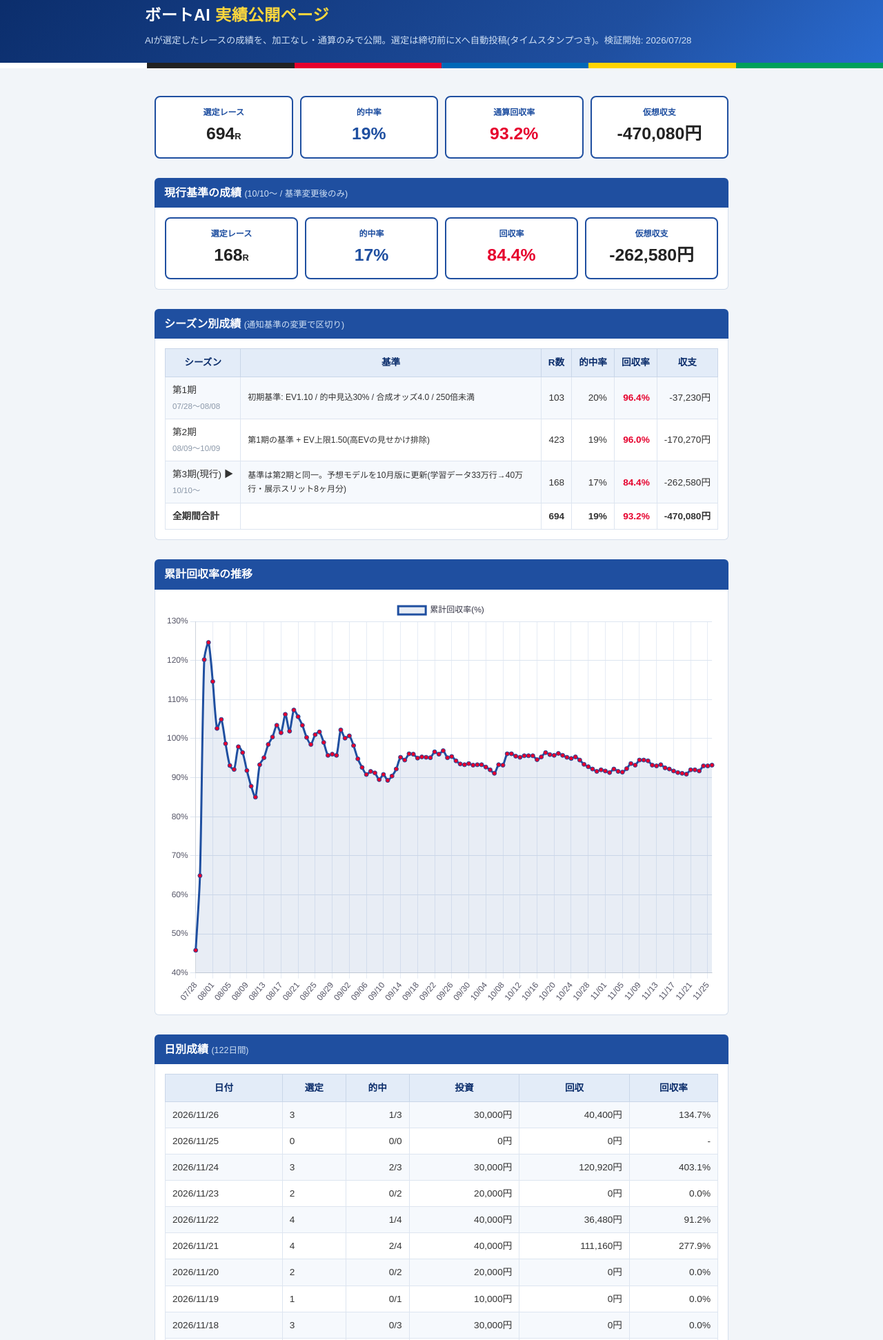
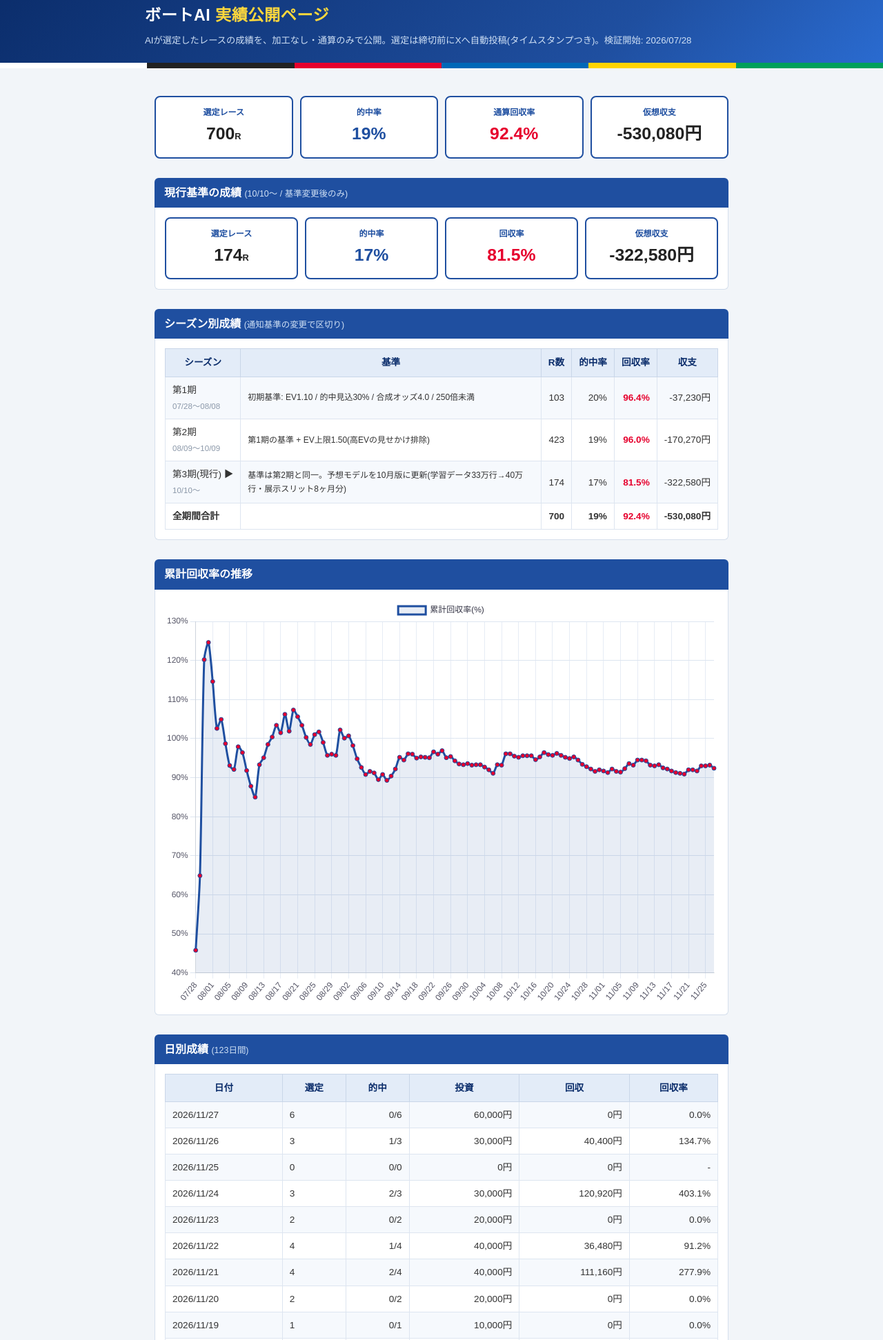
Before and after one commit to ikumihamaguchi-tech/boatai-results-site, a plain HTML site: page index.html in a window 1280 px wide. Shown: the part 23-1966 px from the top of the page at 69% size. Drawn offline with nearby package versions, Linux system fonts and the light colour scheme.

Commit message:
update 2026-11-27 23:20

```diff
--- a/index.html
+++ b/index.html
@@ -78,26 +78,26 @@
 <div class="wrap">
   <div class="cards">
     <div class="card"><div class="label">選定レース</div>
-      <div class="value">694<span style="font-size:.8rem">R</span></div></div>
+      <div class="value">700<span style="font-size:.8rem">R</span></div></div>
     <div class="card"><div class="label">的中率</div>
       <div class="value blue">19%</div></div>
     <div class="card"><div class="label">通算回収率</div>
-      <div class="value red">93.2%</div></div>
+      <div class="value red">92.4%</div></div>
     <div class="card"><div class="label">仮想収支</div>
-      <div class="value ">-470,080円</div></div>
+      <div class="value ">-530,080円</div></div>
   </div>
 
   <h2>現行基準の成績 <span class="sub">(10/10〜 / 基準変更後のみ)</span></h2>
   <div class="panel">
   <div class="cards" style="margin-top:0">
     <div class="card"><div class="label">選定レース</div>
-      <div class="value">168<span style="font-size:.8rem">R</span></div></div>
+      <div class="value">174<span style="font-size:.8rem">R</span></div></div>
     <div class="card"><div class="label">的中率</div>
       <div class="value blue">17%</div></div>
     <div class="card"><div class="label">回収率</div>
-      <div class="value red">84.4%</div></div>
+      <div class="value red">81.5%</div></div>
     <div class="card"><div class="label">仮想収支</div>
-      <div class="value ">-262,580円</div></div>
+      <div class="value ">-322,580円</div></div>
   </div>
   </div>
 
@@ -105,20 +105,21 @@
   <div class="panel tablewrap"><table>
     <tr><th>シーズン</th><th>基準</th><th>R数</th><th>的中率</th>
     <th>回収率</th><th>収支</th></tr>
-    <tr><td>第1期<br><span style='font-size:.72rem;color:#8a97a8'>07/28〜08/08</span></td><td style='text-align:left;white-space:normal;font-size:.75rem'>初期基準: EV1.10 / 的中見込30% / 合成オッズ4.0 / 250倍未満</td><td>103</td><td>20%</td><td class='roi-strong'>96.4%</td><td>-37,230円</td></tr><tr><td>第2期<br><span style='font-size:.72rem;color:#8a97a8'>08/09〜10/09</span></td><td style='text-align:left;white-space:normal;font-size:.75rem'>第1期の基準 + EV上限1.50(高EVの見せかけ排除)</td><td>423</td><td>19%</td><td class='roi-strong'>96.0%</td><td>-170,270円</td></tr><tr style='background:#fff8e8'><td>第3期(現行) ▶<br><span style='font-size:.72rem;color:#8a97a8'>10/10〜</span></td><td style='text-align:left;white-space:normal;font-size:.75rem'>基準は第2期と同一。予想モデルを10月版に更新(学習データ33万行→40万行・展示スリット8ヶ月分)</td><td>168</td><td>17%</td><td class='roi-strong'>84.4%</td><td>-262,580円</td></tr>
+    <tr><td>第1期<br><span style='font-size:.72rem;color:#8a97a8'>07/28〜08/08</span></td><td style='text-align:left;white-space:normal;font-size:.75rem'>初期基準: EV1.10 / 的中見込30% / 合成オッズ4.0 / 250倍未満</td><td>103</td><td>20%</td><td class='roi-strong'>96.4%</td><td>-37,230円</td></tr><tr><td>第2期<br><span style='font-size:.72rem;color:#8a97a8'>08/09〜10/09</span></td><td style='text-align:left;white-space:normal;font-size:.75rem'>第1期の基準 + EV上限1.50(高EVの見せかけ排除)</td><td>423</td><td>19%</td><td class='roi-strong'>96.0%</td><td>-170,270円</td></tr><tr style='background:#fff8e8'><td>第3期(現行) ▶<br><span style='font-size:.72rem;color:#8a97a8'>10/10〜</span></td><td style='text-align:left;white-space:normal;font-size:.75rem'>基準は第2期と同一。予想モデルを10月版に更新(学習データ33万行→40万行・展示スリット8ヶ月分)</td><td>174</td><td>17%</td><td class='roi-strong'>81.5%</td><td>-322,580円</td></tr>
     <tr style="font-weight:700"><td>全期間合計</td><td></td>
-    <td>694</td><td>19%</td>
-    <td class="roi-strong">93.2%</td>
-    <td>-470,080円</td></tr>
+    <td>700</td><td>19%</td>
+    <td class="roi-strong">92.4%</td>
+    <td>-530,080円</td></tr>
   </table></div>
 
   <h2>累計回収率の推移</h2>
   <div class="panel"><canvas id="chart" height="220"></canvas></div>
 
-  <h2>日別成績 <span class="sub">(122日間)</span></h2>
+  <h2>日別成績 <span class="sub">(123日間)</span></h2>
   <div class="panel tablewrap"><table>
     <tr><th>日付</th><th>選定</th><th>的中</th><th>投資</th><th>回収</th><th>回収率</th></tr>
-    <tr><td>2026/11/26</td><td>3</td><td>1/3</td><td>30,000円</td><td>40,400円</td><td>134.7%</td></tr>
+    <tr><td>2026/11/27</td><td>6</td><td>0/6</td><td>60,000円</td><td>0円</td><td>0.0%</td></tr>
+<tr><td>2026/11/26</td><td>3</td><td>1/3</td><td>30,000円</td><td>40,400円</td><td>134.7%</td></tr>
 <tr><td>2026/11/25</td><td>0</td><td>0/0</td><td>0円</td><td>0円</td><td>-</td></tr>
 <tr><td>2026/11/24</td><td>3</td><td>2/3</td><td>30,000円</td><td>120,920円</td><td>403.1%</td></tr>
 <tr><td>2026/11/23</td><td>2</td><td>0/2</td><td>20,000円</td><td>0円</td><td>0.0%</td></tr>
@@ -247,7 +248,13 @@
     <div class="panel tablewrap"><table>
       <tr><th>日付</th><th>レース</th><th>結果</th><th>的中</th>
       <th>投資</th><th>払戻</th></tr>
-      <tr class='miss'><td>11/26</td><td>宮島3R</td><td>2-4-1</td><td class='mark'>×</td><td>10,000円</td><td>0円</td></tr>
+      <tr class='miss'><td>11/27</td><td>徳山9R</td><td>4-2-1</td><td class='mark'>×</td><td>10,000円</td><td>0円</td></tr>
+<tr class='miss'><td>11/27</td><td>宮島10R</td><td>5-4-1</td><td class='mark'>×</td><td>10,000円</td><td>0円</td></tr>
+<tr class='miss'><td>11/27</td><td>鳴門4R</td><td>1-5-3</td><td class='mark'>×</td><td>10,000円</td><td>0円</td></tr>
+<tr class='miss'><td>11/27</td><td>尼崎6R</td><td>1-5-2</td><td class='mark'>×</td><td>10,000円</td><td>0円</td></tr>
+<tr class='miss'><td>11/27</td><td>常滑9R</td><td>3-1-6</td><td class='mark'>×</td><td>10,000円</td><td>0円</td></tr>
+<tr class='miss'><td>11/27</td><td>江戸川8R</td><td>1-4-2</td><td class='mark'>×</td><td>10,000円</td><td>0円</td></tr>
+<tr class='miss'><td>11/26</td><td>宮島3R</td><td>2-4-1</td><td class='mark'>×</td><td>10,000円</td><td>0円</td></tr>
 <tr class='miss'><td>11/26</td><td>常滑9R</td><td>1-4-6</td><td class='mark'>×</td><td>10,000円</td><td>0円</td></tr>
 <tr class='hit'><td>11/26</td><td>多摩川5R</td><td>1-3-6</td><td class='mark'>○</td><td>10,000円</td><td>40,400円</td></tr>
 <tr class='hit'><td>11/24</td><td>びわこ9R</td><td>1-3-4</td><td class='mark'>○</td><td>10,000円</td><td>38,740円</td></tr>
@@ -441,12 +448,6 @@
 <tr class='miss'><td>10/07</td><td>常滑4R</td><td>1-2-4</td><td class='mark'>×</td><td>10,000円</td><td>0円</td></tr>
 <tr class='hit'><td>10/07</td><td>蒲郡2R</td><td>1-6-3</td><td class='mark'>○</td><td>10,000円</td><td>45,360円</td></tr>
 <tr class='hit'><td>10/07</td><td>多摩川4R</td><td>1-4-3</td><td class='mark'>○</td><td>10,000円</td><td>42,510円</td></tr>
-<tr class='miss'><td>10/06</td><td>福岡11R</td><td>3-2-1</td><td class='mark'>×</td><td>10,000円</td><td>0円</td></tr>
-<tr class='miss'><td>10/06</td><td>びわこ2R</td><td>6-3-2</td><td class='mark'>×</td><td>10,000円</td><td>0円</td></tr>
-<tr class='miss'><td>10/06</td><td>三国5R</td><td>4-6-1</td><td class='mark'>×</td><td>10,000円</td><td>0円</td></tr>
-<tr class='miss'><td>10/06</td><td>三国3R</td><td>1-3-6</td><td class='mark'>×</td><td>10,000円</td><td>0円</td></tr>
-<tr class='miss'><td>10/06</td><td>戸田3R</td><td>3-1-2</td><td class='mark'>×</td><td>10,000円</td><td>0円</td></tr>
-<tr class='miss'><td>10/05</td><td>福岡6R</td><td>1-4-5</td><td class='mark'>×</td><td>10,000円</td><td>0円</td></tr>
 
     </table></div>
 
@@ -460,16 +461,16 @@
     </ul>
   </div>
   <p class="updated" style="margin-bottom:6px"><a href="/privacy.html" style="color:#1f4fa0">プライバシーポリシー</a> ｜ <a href="/terms.html" style="color:#1f4fa0">利用規約</a> ｜ <a href="https://www.youtube.com/@193boat" style="color:#1f4fa0">YouTube</a> ｜ X: @193boatai</p>
-  <p class="updated">最終更新: 2026/11/26 23:20(毎晩自動更新)</p>
+  <p class="updated">最終更新: 2026/11/27 23:20(毎晩自動更新)</p>
 </div>
 <script>
 new Chart(document.getElementById("chart"), {
   type: "line",
   data: {
-    labels: ['07/28', '07/29', '07/30', '07/31', '08/01', '08/02', '08/03', '08/04', '08/05', '08/06', '08/07', '08/08', '08/09', '08/10', '08/11', '08/12', '08/13', '08/14', '08/15', '08/16', '08/17', '08/18', '08/19', '08/20', '08/21', '08/22', '08/23', '08/24', '08/25', '08/26', '08/27', '08/28', '08/29', '08/30', '08/31', '09/01', '09/02', '09/03', '09/04', '09/05', '09/06', '09/07', '09/08', '09/09', '09/10', '09/11', '09/12', '09/13', '09/14', '09/15', '09/16', '09/17', '09/18', '09/19', '09/20', '09/21', '09/22', '09/23', '09/24', '09/25', '09/26', '09/27', '09/28', '09/29', '09/30', '10/01', '10/02', '10/03', '10/04', '10/05', '10/06', '10/07', '10/08', '10/09', '10/10', '10/11', '10/12', '10/13', '10/14', '10/15', '10/16', '10/17', '10/18', '10/19', '10/20', '10/21', '10/22', '10/23', '10/24', '10/25', '10/26', '10/27', '10/28', '10/29', '10/30', '10/31', '11/01', '11/02', '11/03', '11/04', '11/05', '11/06', '11/07', '11/08', '11/09', '11/10', '11/11', '11/12', '11/13', '11/14', '11/15', '11/16', '11/17', '11/18', '11/19', '11/20', '11/21', '11/22', '11/23', '11/24', '11/25', '11/26'],
+    labels: ['07/28', '07/29', '07/30', '07/31', '08/01', '08/02', '08/03', '08/04', '08/05', '08/06', '08/07', '08/08', '08/09', '08/10', '08/11', '08/12', '08/13', '08/14', '08/15', '08/16', '08/17', '08/18', '08/19', '08/20', '08/21', '08/22', '08/23', '08/24', '08/25', '08/26', '08/27', '08/28', '08/29', '08/30', '08/31', '09/01', '09/02', '09/03', '09/04', '09/05', '09/06', '09/07', '09/08', '09/09', '09/10', '09/11', '09/12', '09/13', '09/14', '09/15', '09/16', '09/17', '09/18', '09/19', '09/20', '09/21', '09/22', '09/23', '09/24', '09/25', '09/26', '09/27', '09/28', '09/29', '09/30', '10/01', '10/02', '10/03', '10/04', '10/05', '10/06', '10/07', '10/08', '10/09', '10/10', '10/11', '10/12', '10/13', '10/14', '10/15', '10/16', '10/17', '10/18', '10/19', '10/20', '10/21', '10/22', '10/23', '10/24', '10/25', '10/26', '10/27', '10/28', '10/29', '10/30', '10/31', '11/01', '11/02', '11/03', '11/04', '11/05', '11/06', '11/07', '11/08', '11/09', '11/10', '11/11', '11/12', '11/13', '11/14', '11/15', '11/16', '11/17', '11/18', '11/19', '11/20', '11/21', '11/22', '11/23', '11/24', '11/25', '11/26', '11/27'],
     datasets: [{
       label: "累計回収率(%)",
-      data: [45.8, 64.9, 120.2, 124.6, 114.6, 102.6, 104.9, 98.7, 93.1, 92.1, 97.9, 96.4, 91.8, 87.8, 85.0, 93.3, 95.1, 98.5, 100.4, 103.4, 101.5, 106.2, 101.9, 107.3, 105.6, 103.4, 100.3, 98.5, 101.0, 101.7, 99.0, 95.7, 96.0, 95.7, 102.2, 100.1, 100.7, 98.2, 94.8, 92.6, 90.8, 91.6, 91.2, 89.5, 90.8, 89.3, 90.4, 92.2, 95.2, 94.5, 96.1, 96.0, 95.0, 95.3, 95.2, 95.1, 96.6, 96.0, 96.9, 95.1, 95.4, 94.3, 93.5, 93.3, 93.6, 93.2, 93.3, 93.3, 92.7, 92.0, 91.1, 93.3, 93.2, 96.1, 96.1, 95.5, 95.2, 95.6, 95.6, 95.6, 94.6, 95.3, 96.4, 95.9, 95.7, 96.2, 95.7, 95.2, 94.9, 95.3, 94.5, 93.4, 92.8, 92.2, 91.6, 92.0, 91.7, 91.3, 92.2, 91.6, 91.4, 92.3, 93.6, 93.2, 94.5, 94.5, 94.3, 93.2, 93.0, 93.3, 92.5, 92.2, 91.7, 91.3, 91.1, 90.9, 92.0, 92.0, 91.7, 93.0, 93.0, 93.2],
+      data: [45.8, 64.9, 120.2, 124.6, 114.6, 102.6, 104.9, 98.7, 93.1, 92.1, 97.9, 96.4, 91.8, 87.8, 85.0, 93.3, 95.1, 98.5, 100.4, 103.4, 101.5, 106.2, 101.9, 107.3, 105.6, 103.4, 100.3, 98.5, 101.0, 101.7, 99.0, 95.7, 96.0, 95.7, 102.2, 100.1, 100.7, 98.2, 94.8, 92.6, 90.8, 91.6, 91.2, 89.5, 90.8, 89.3, 90.4, 92.2, 95.2, 94.5, 96.1, 96.0, 95.0, 95.3, 95.2, 95.1, 96.6, 96.0, 96.9, 95.1, 95.4, 94.3, 93.5, 93.3, 93.6, 93.2, 93.3, 93.3, 92.7, 92.0, 91.1, 93.3, 93.2, 96.1, 96.1, 95.5, 95.2, 95.6, 95.6, 95.6, 94.6, 95.3, 96.4, 95.9, 95.7, 96.2, 95.7, 95.2, 94.9, 95.3, 94.5, 93.4, 92.8, 92.2, 91.6, 92.0, 91.7, 91.3, 92.2, 91.6, 91.4, 92.3, 93.6, 93.2, 94.5, 94.5, 94.3, 93.2, 93.0, 93.3, 92.5, 92.2, 91.7, 91.3, 91.1, 90.9, 92.0, 92.0, 91.7, 93.0, 93.0, 93.2, 92.4],
       borderColor: "#1f4fa0",
       backgroundColor: "rgba(31,79,160,.10)",
       fill: true, tension: .25, pointRadius: 3,
```
Also changed, not shown: videos/tip_20261127.png (added).
